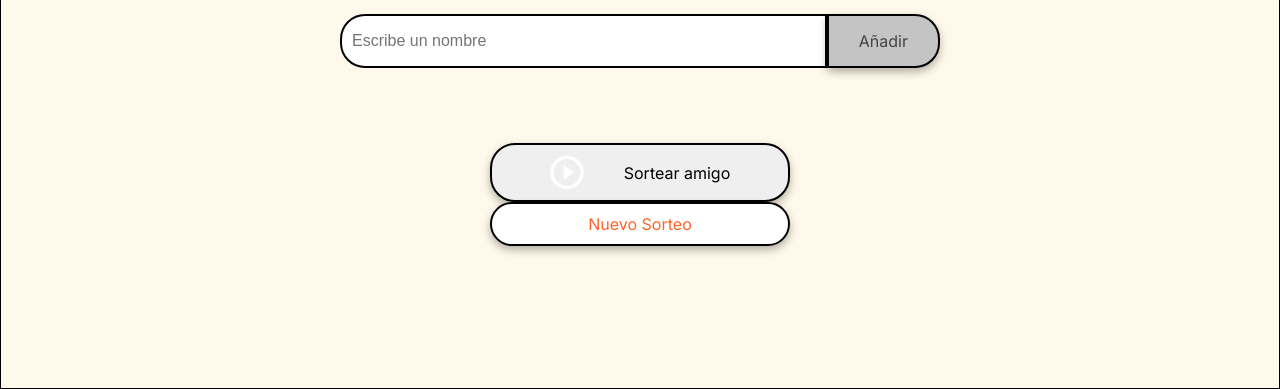
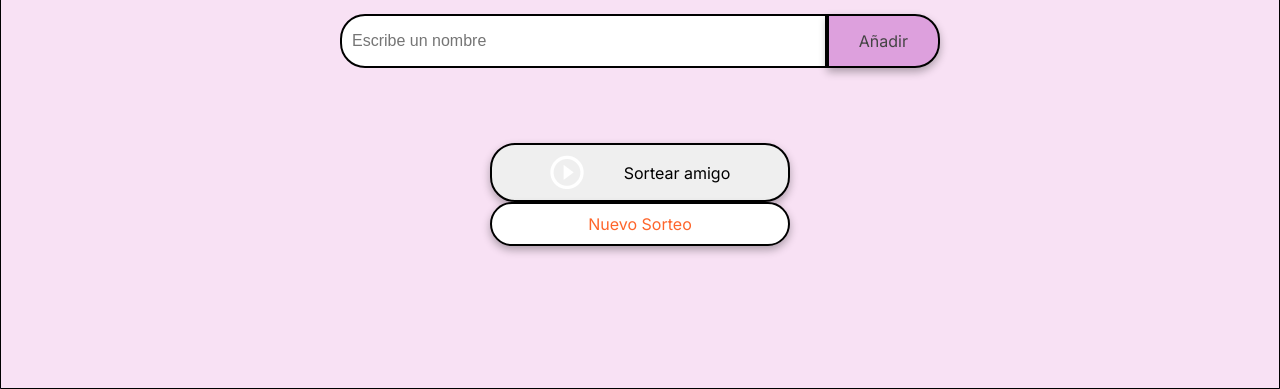
Before and after one commit to BioMarcela/Challenge-Amigo-Secreto, a plain HTML site: page index.html in a window 1280 px wide. Shown: the part 411-800 px from the top of the page. Drawn offline with Linux system fonts and the light colour scheme.

Commit message:
Update style.css
CAMBIO: Colores principales

```diff
--- a/style.css
+++ b/style.css
@@ -1,7 +1,7 @@
 :root {
-    --color-primary: #4B69FD;
-    --color-secondary: #FFF9EB;
-    --color-tertiary: #C4C4C4;
+    --color-primary: #8A2BE2;
+    --color-secondary: #F8E1F4;
+    --color-tertiary: #DDA0DD;
     --color-button: #fe652b;
     --color-button-hover: #e55720;
     --color-text: #444444;
```
